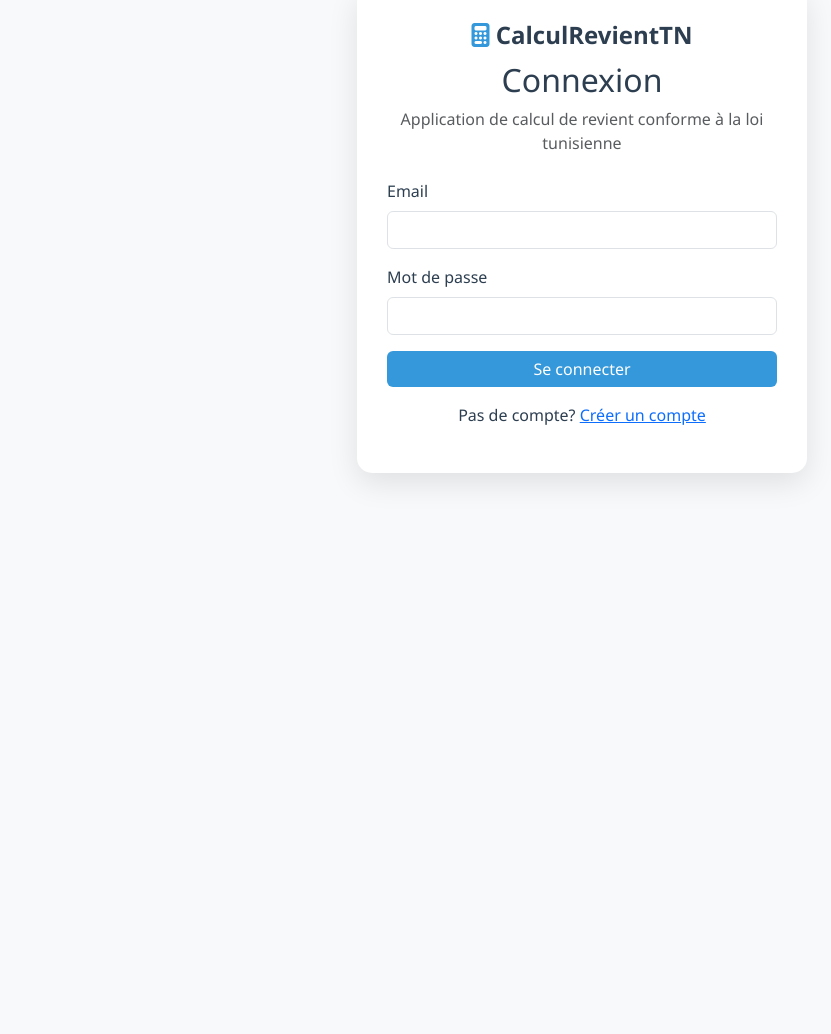
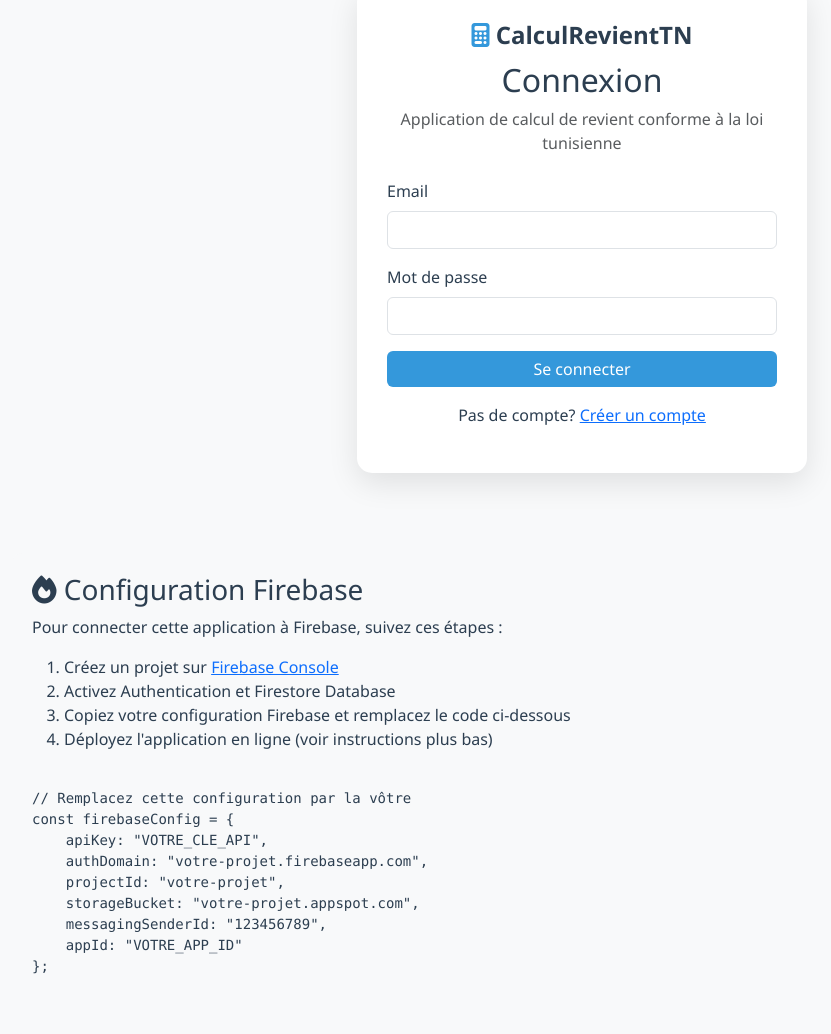
Before and after one commit to Samiomri/calcule-de-revient-tn, a plain HTML site: page bb.html in a window 1280 px wide. Shown: the part 93-1127 px from the top of the page, without its empty margins (58-889 px from the left). Before the commit the page ends 800 px from the top, so only its background shows below. Drawn offline with nearby package versions, Linux system fonts and the light colour scheme; no server answers.

Commit message:
Update bb.html

```diff
--- a/bb.html
+++ b/bb.html
@@ -315,6 +315,27 @@
             </div>
         </div>
     </div>
+
+    <!-- Section de configuration Firebase -->
+    <div class="container mt-5 firebase-config">
+        <h3><i class="fas fa-fire"></i> Configuration Firebase</h3>
+        <p>Pour connecter cette application à Firebase, suivez ces étapes :</p>
+        <ol>
+            <li>Créez un projet sur <a href="https://console.firebase.google.com/" target="_blank">Firebase Console</a></li>
+            <li>Activez Authentication et Firestore Database</li>
+            <li>Copiez votre configuration Firebase et remplacez le code ci-dessous</li>
+            <li>Déployez l'application en ligne (voir instructions plus bas)</li>
+        </ol>
+        <pre><code>
+// Remplacez cette configuration par la vôtre
+const firebaseConfig = {
+    apiKey: "VOTRE_CLE_API",
+    authDomain: "votre-projet.firebaseapp.com",
+    projectId: "votre-projet",
+    storageBucket: "votre-projet.appspot.com",
+    messagingSenderId: "123456789",
+    appId: "VOTRE_APP_ID"
+};
         </code></pre>
     </div>
 
@@ -322,12 +343,12 @@
         // ==================== CONFIGURATION FIREBASE ====================
         // Remplacez cette configuration par celle de votre projet Firebase
         const firebaseConfig = {
-            apiKey: "AIzaSyA1iTuDhT08FQofJ8yXAEEJdgB_2Ds2ZTM",
-            authDomain: "calcul-de-revient-tn.firebaseapp.com",
-            projectId: "calcul-de-revient-tn",
-            storageBucket: "calcul-de-revient-tnt.appspot.com",
+            apiKey: "VOTRE_CLE_API",
+            authDomain: "votre-projet.firebaseapp.com",
+            projectId: "votre-projet",
+            storageBucket: "votre-projet.appspot.com",
             messagingSenderId: "123456789",
-            appId: "1:467900778063:web:a15914eef16f2cdf814c3a"
+            appId: "VOTRE_APP_ID"
         };
 
         // Initialiser Firebase
```
